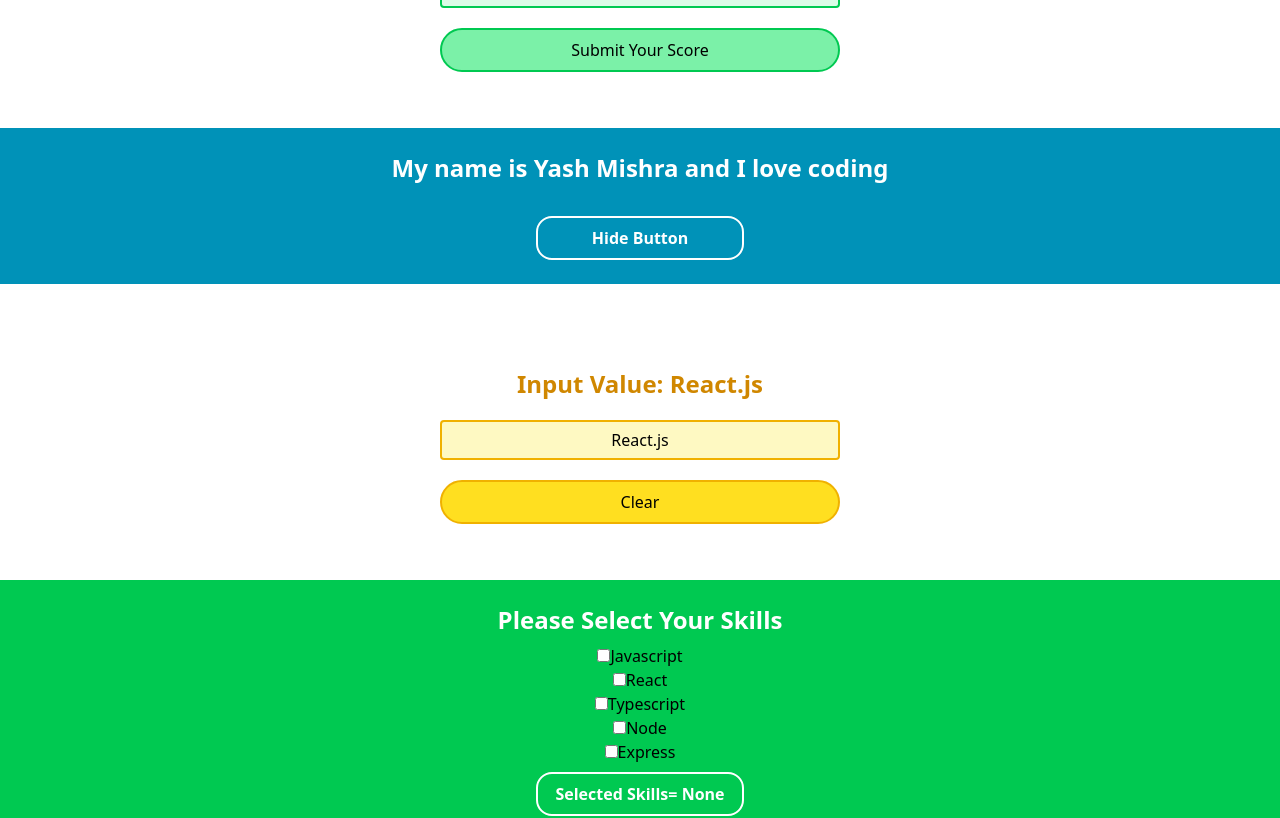
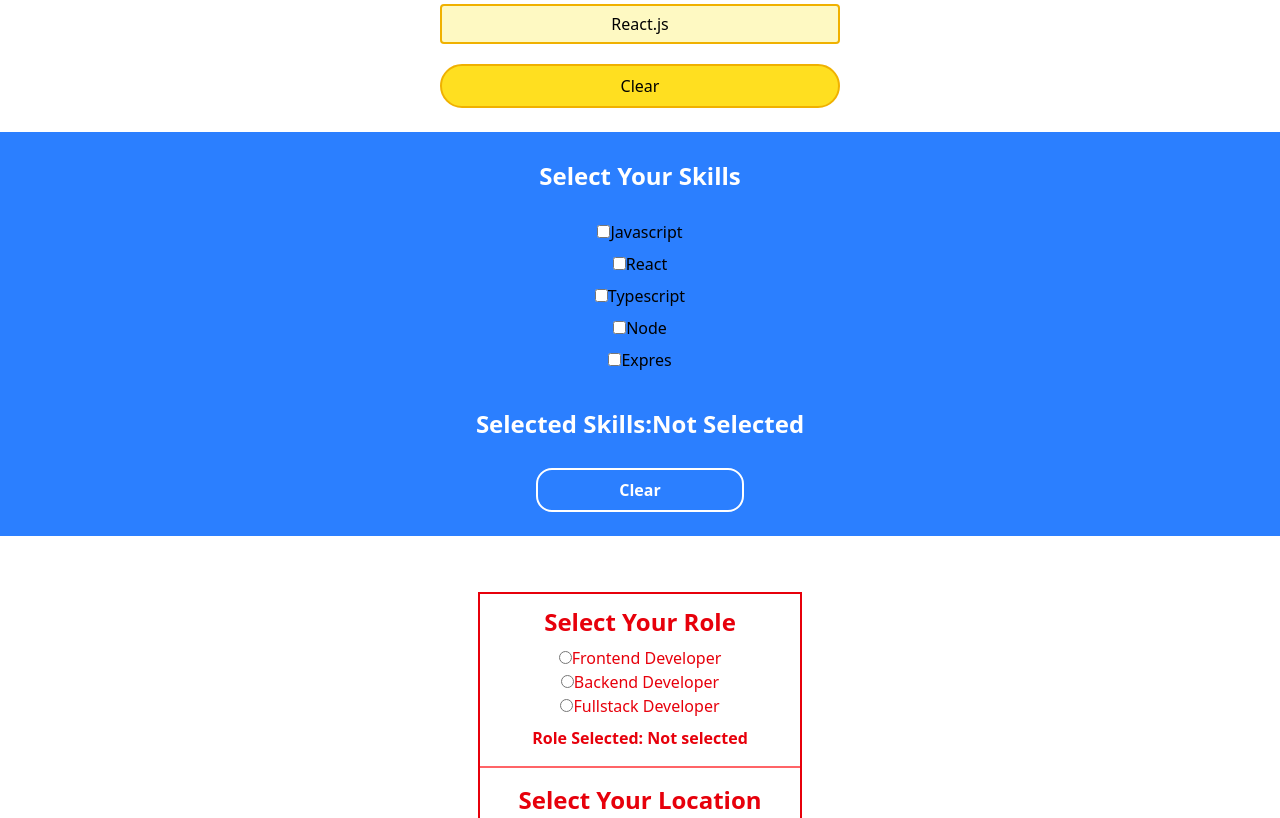
Before and after one commit to YashMishra0101/Interview-Preparation, a React (Vite) app in the folder react-section/react-practice-vite/: page / in a window 1280 px wide. Shown: the part 1704-2522 px from the top of the page. Built offline with nearby package versions, Linux system fonts and the light colour scheme.

Commit message:
Working on React js

```diff
--- a/react-section/react-practice-vite/src/App.jsx
+++ b/react-section/react-practice-vite/src/App.jsx
@@ -6,6 +6,7 @@ import { Hide } from "./Hide";
 import { TakeInputValue } from "./TakeInputValue";
 import SkillsCheckbox from "./SkillsCheckbox";
 import RadioSelect from "./RadioSelect";
+
 
 function App() {
   return (
--- a/react-section/react-practice-vite/src/DevelopersInfo.jsx
+++ b/react-section/react-practice-vite/src/DevelopersInfo.jsx
@@ -23,7 +23,7 @@ function DevelopersInfo() {
   };
   return (
     <>
-      <div className="min-h-screen pb-6 w-screen bg-green-500 flex justify-center items-center flex-col gap-2 py-6">
+      <div className="h-96 pb-6 w-screen bg-green-500 flex justify-center items-center flex-col gap-2 py-6">
         <div className="developerInfo flex flex-col md:flex-row md:mt-0 mt-2 gap-2">
           {isVisible &&
             developersInfo.map((info, index) => (
--- a/react-section/react-practice-vite/src/RadioSelect.jsx
+++ b/react-section/react-practice-vite/src/RadioSelect.jsx
@@ -45,7 +45,7 @@ const RadioSelect = () => {
                 onChange={handelRole}
                 value="Fullstack Developer"
               />
-              <label htmlFor="backend">Fullstack Developer</label>
+              <label htmlFor="fullstac">Fullstack Developer</label>
             </div>
             <p className="font-bold text-center mt-2 text-red-600">
               Role Selected: {role === "" ? "Not selected" : role + "🧑‍💻"}
@@ -56,10 +56,11 @@ const RadioSelect = () => {
             <div>Select Your Location</div>
             <select
               className="text-lg flex items-end ml-5 border-2 outline-none my-3"
+              value={location}
               onChange={handelLocation}
             >
               <option value="">Select</option>
-              <option value="India">Indai</option>
+              <option value="India">India</option>
               <option value="UAE">UAE</option>
               <option value="USA">USA</option>
               <option value="England">England</option>
--- a/react-section/react-practice-vite/src/SkillsCheckbox.jsx
+++ b/react-section/react-practice-vite/src/SkillsCheckbox.jsx
@@ -1,94 +1,93 @@
 import { useState } from "react";
 
 const SkillsCheckbox = () => {
-  const [isSelected, setSelected] = useState([]);
-
-  const handleCheckBox = (e) => {
-    const { value, checked } = e.target;
+  const [skills, setSkills] = useState([]);
+  const checkBoxHandler = (e) => {
+    const { checked, value } = e.target;
+    console.log(value, checked);
     if (checked) {
-      setSelected([...isSelected, value]);
+      setSkills([...skills, value]);
     } else {
-      setSelected(
-        isSelected.filter((skill) => {
+      setSkills(
+        skills.filter((skill) => {
           return skill !== value;
         })
       );
     }
   };
+  const clearData=()=>{
+  setSkills([]);
+  }
   return (
     <>
-      <div className="flex justify-center items-center flex-col text-center bg-green-500 py-6 mt-8">
+      <div className="pb-6 w-screen bg-blue-500 flex justify-center items-center flex-col gap-2 ">
+        <h2 className="text-2xl font-bold text-center mb-5 mt-7 text-white">
+          Select Your Skills
+        </h2>
         <div>
-          <div className="font-bold text-2xl mb-2 text-white"> Please Select Your Skills</div>
-          <label htmlFor="Javascript">
           <input
             type="checkbox"
             id="Javascript"
-              onChange={handleCheckBox}
             value="Javascript"
-              checked={isSelected.includes("Javascript")}
+            onChange={checkBoxHandler}
+            checked={skills.includes("Javascript")}
+
           />
-            Javascript
-          </label>
+          <label htmlFor="Javascript">Javascript</label>
         </div>
         <div>
-          <label htmlFor="React">
           <input
             type="checkbox"
             id="React"
-              onChange={handleCheckBox}
             value="React"
-              checked={isSelected.includes("React")}
+            onChange={checkBoxHandler}
+            checked={skills.includes("React")}
+
           />
-            React
-          </label>
+          <label htmlFor="React">React</label>
         </div>
         <div>
-          <label htmlFor="Typescript">
           <input
             type="checkbox"
             id="Typescript"
-              onChange={handleCheckBox}
             value="Typescript"
-              checked={isSelected.includes("Typescript")}
+            onChange={checkBoxHandler}
+            checked={skills.includes("Typescript")}
+
           />
-            Typescript
-          </label>
+          <label htmlFor="Typescript">Typescript</label>
         </div>
         <div>
-          <label htmlFor="Node">
           <input
             type="checkbox"
             id="Node"
-              onChange={handleCheckBox}
             value="Node"
-              checked={isSelected.includes("Node")}
+            onChange={checkBoxHandler}
+            checked={skills.includes("Node")}
+
           />
-            Node
-          </label>
+          <label htmlFor="Node">Node</label>
         </div>
         <div>
-          <label htmlFor="Express">
           <input
             type="checkbox"
             id="Express"
-              onChange={handleCheckBox}
             value="Express"
-              checked={isSelected.includes("Express")}
+            onChange={checkBoxHandler}
+            checked={skills.includes("Express")}
           />
-            Express
-          </label>
-          <p className="border-2 p-2 rounded-2xl mt-2 text-white font-semibold">
-            Selected Skills=
-            {isSelected.length > 0 ? isSelected.join(",") : " None"}
+          <label htmlFor="Express">Expres</label>
+        </div>
+        <p className="text-2xl font-bold text-center mb-5 mt-7 text-white">
+          Selected Skills:
+          {skills.length === 0 ? "Not Selected" : skills.join(",")}
         </p>
         <button
-            onClick={() => setSelected("")}
-            className="border-2 w-52 border-white text-white font-semibold hover:text-lg p-2 rounded-2xl cursor-pointer mt-4"
+          onClick={clearData}
+          className="border-2 w-52 border-white text-white font-semibold hover:text-lg p-2 rounded-2xl cursor-pointer "
         >
           Clear
         </button>
-        </div>
       </div>
     </>
   );
```
Lines whose indentation alone changed are shown as unchanged.
